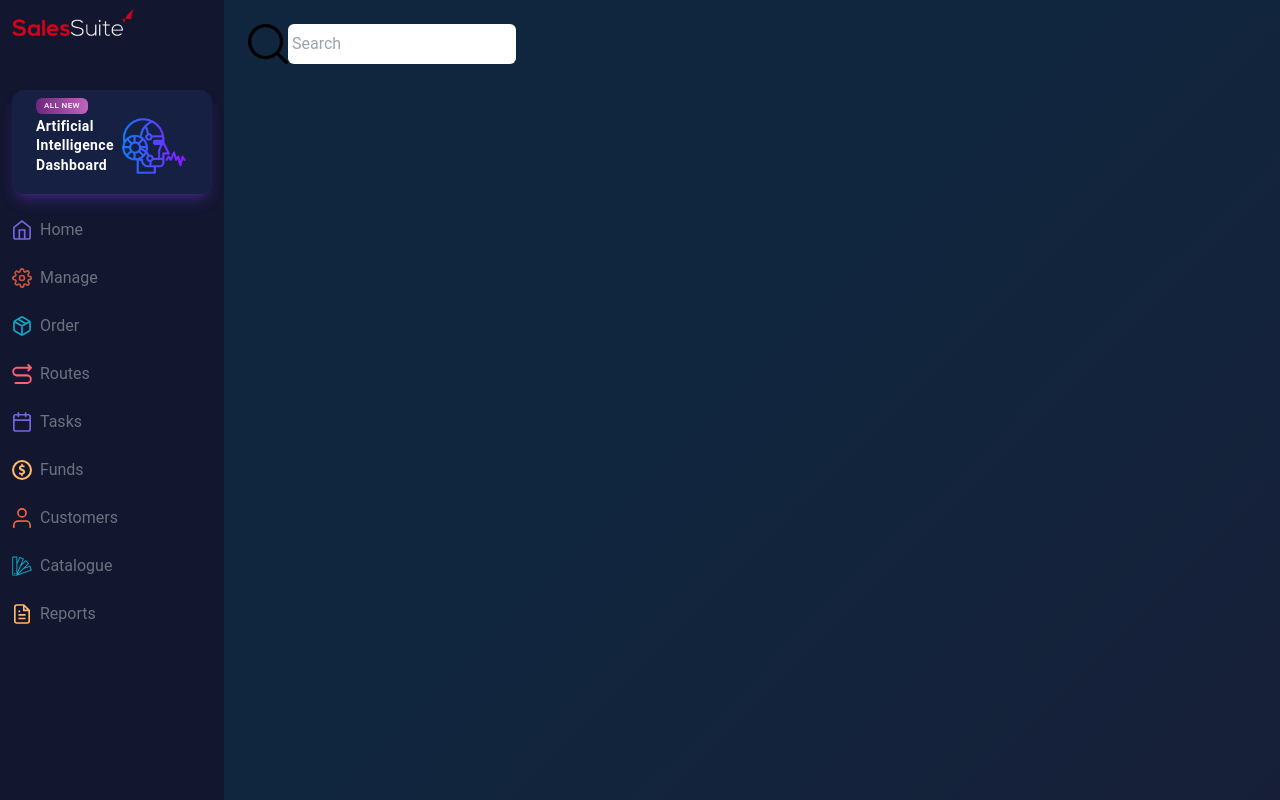
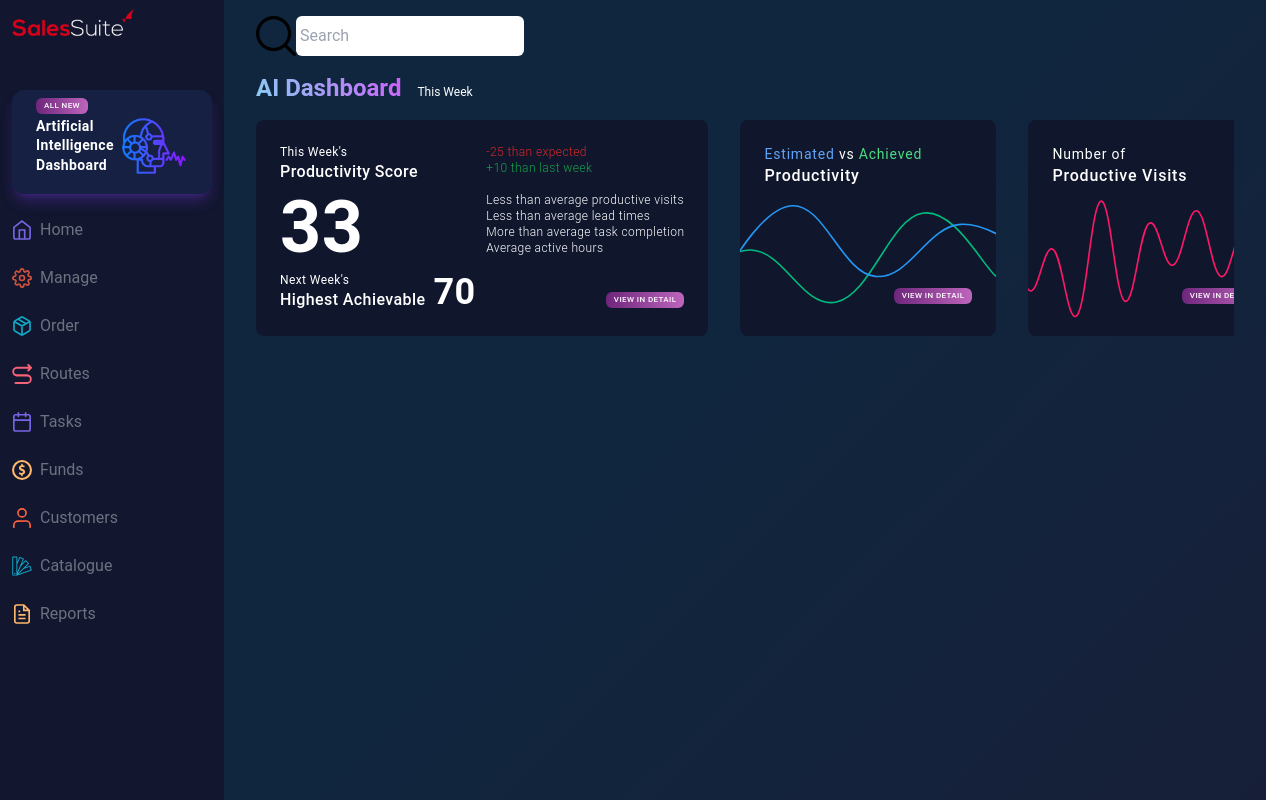
Before and after one commit to Nivethan-Ar/ml-dashboard, a React (Create React App) app: page / in a window 1280 px wide. Shown: the top 800 px of the page. Built offline with nearby package versions, Linux system fonts and the light colour scheme.

Commit message:
Add AI dashboard Cards section

```diff
--- a/src/pages/DashboardML/Dashboard.tsx
+++ b/src/pages/DashboardML/Dashboard.tsx
@@ -1,4 +1,7 @@
 import SearchIcon from '../../assets/icons/top-bar/search.svg';
+import CardButton from '../../components/CardButton';
+import WaveIcon from './wave.svg';
+import WaveIcon_2 from './wave-2.svg';
 
 const Dashboard = () => (
   <div
@@ -6,18 +9,133 @@ const Dashboard = () => (
       backgroundColor: '#7f53ac',
       backgroundImage: 'linear-gradient(315deg, #191d36 0%, #0f263e 64%)',
     }}
-    className="h-[140vh] overflow-hidden text-white w-[calc(100vw_-_14rem)] "
+    className="h-[140vh] flex flex-col gap-4 px-8 py-4 overflow-hidden text-white w-[calc(100vw_-_(14rem_+_14px))] "
   >
     {/* TOP BAR */}
-    <div className="p-6">
+    <div className="">
       <form className="flex" action="" method="post">
 
         <img src={SearchIcon} className="w-10" alt="" />
         <input type="text" className="p-1 rounded-md" placeholder="Search" />
 
       </form>
+    </div>
 
+    {/* TITLE */}
+    <div className="">
+      <div className="flex items-baseline gap-4">
+        <h6 className="[background-image:linear-gradient(60deg,#89cff2,#ce5efa)] [background-clip:text] [color:transparent] font-semibold text-2xl">AI Dashboard</h6>
+        <div>
+          <p className="text-xs">This Week</p>
+        </div>
+      </div>
     </div>
+
+    {/* CARDS */}
+    <main className="flex overflow-x-auto gap-8 ">
+
+      <div className="grid flex-shrink-0 grid-cols-2  gap-2 w-fit p-6 tracking-wide bg-[#10172d] h-fit rounded-lg">
+        <div>
+          <h6 className="text-xs">This Week&apos;s</h6>
+          <h6 className="font-medium">Productivity Score</h6>
+        </div>
+        <div className="text-xs font-light">
+          <p className="text-red-600"> -25 than expected</p>
+          <p className="text-green-600"> +10 than last week</p>
+        </div>
+        <div className="text-7xl font-semibold">33</div>
+        <div className="text-xs font-light">
+          <p>Less than average productive visits</p>
+          <p>Less than average lead times</p>
+          <p>More than average task completion</p>
+          <p>Average active hours</p>
+        </div>
+        <div className="flex gap-2">
+          <div className="flex flex-col items-baseline">
+            <h6 className="text-xs">Next Week&apos;s</h6>
+            <h6 className="font-medium">Highest Achievable</h6>
+          </div>
+          <div className="text-4xl font-semibold self-end">
+            70
+          </div>
+        </div>
+        <div className="flex mt-5 flex-col h-full justify-items-end items-end ">
+          <CardButton btnLabel="view in detail" />
+        </div>
+      </div>
+
+      {/* reusable cards */}
+      <div
+        style={{ backgroundImage: `url(${WaveIcon})`, backgroundPosition: 'top 30px right' }}
+        className="bg-[#10172d] grid flex-shrink-0 tracking-wide rounded-lg w-64 p-6 tracking-wider"
+      >
+        <div>
+          <div className="text-sm">
+            <h6>
+              <span className="text-blue-400">Estimated </span>
+              vs
+              <span className="text-green-400"> Achieved</span>
+            </h6>
+          </div>
+          <h6 className="font-medium">Productivity</h6>
+        </div>
+        <div className="place-self-end mb-2">
+          <CardButton btnLabel="view in detail" />
+        </div>
+      </div>
+
+      <div
+        style={{ backgroundImage: `url(${WaveIcon_2})`, backgroundPosition: 'top 30px right' }}
+        className="bg-[#10172d] grid flex-shrink-0 tracking-wide rounded-lg w-64 p-6 tracking-wider"
+      >
+        <div>
+          <div className="text-sm">
+            <h6>
+              <span className="">Number of </span>
+              {/* <span className="text-green-400"></span> */}
+            </h6>
+          </div>
+          <h6 className="font-medium">Productive Visits</h6>
+        </div>
+        <div className="place-self-end mb-2">
+          <CardButton btnLabel="view in detail" />
+        </div>
+      </div>
+
+      <div className="bg-[#10172d] grid flex-shrink-0 tracking-wide rounded-lg w-64 p-6 tracking-wider">
+        <div>
+          <div className="text-sm">
+            <h6>
+              <span className="text-blue-400">Estimated </span>
+              vs
+              <span className="text-green-400"> Achieved</span>
+            </h6>
+          </div>
+          <h6 className="font-medium">Productivity</h6>
+        </div>
+        <div className="place-self-end mb-2">
+          <CardButton btnLabel="view in detail" />
+        </div>
+      </div>
+
+      <div className="bg-[#10172d] grid flex-shrink-0 tracking-wide rounded-lg w-64 p-6 tracking-wider">
+        <div>
+          <div className="text-sm">
+            <h6>
+              <span className="text-blue-400">Estimated </span>
+              vs
+              <span className="text-green-400"> Achieved</span>
+            </h6>
+          </div>
+          <h6 className="font-medium">Productivity</h6>
+        </div>
+        <div className="place-self-end mb-2">
+          <CardButton btnLabel="view in detail" />
+        </div>
+      </div>
+
+    </main>
+
   </div>
 );
 
```
Also changed, not shown: src/pages/DashboardML/wave-2.svg (added), src/pages/DashboardML/wave.svg (added).
